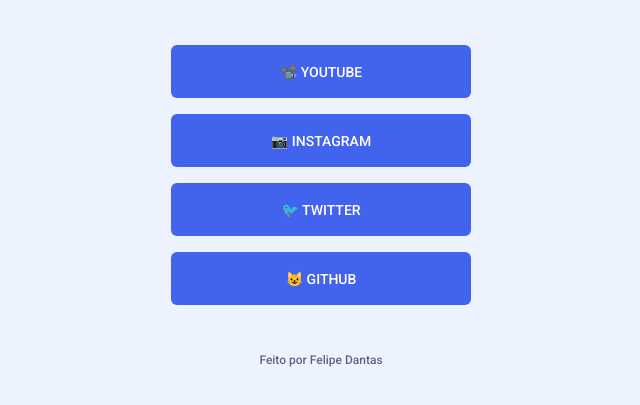
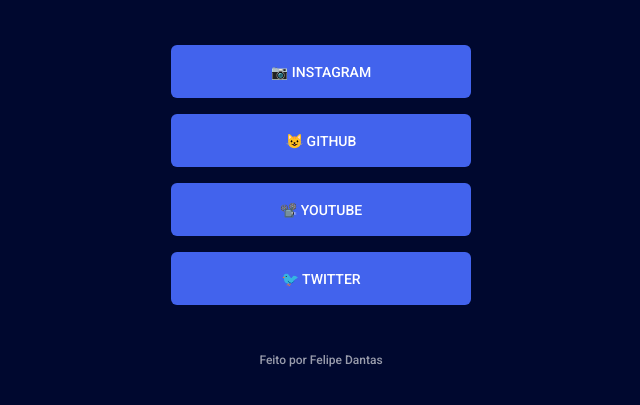
Before and after one commit to fedantass2008/FDlinks, a plain HTML site: page index.html in a window 1280 px wide. Shown: the part 261-666 px from the top of the page, without its empty margins (319-959 px from the left). Drawn offline with Linux system fonts and the light colour scheme.

Commit message:
Troquei a ordem dos itens da lista e modifiquei a cor principal do site

```diff
--- a/index.html
+++ b/index.html
@@ -13,7 +13,7 @@
 
       <link href="https://fonts.googleapis.com/css2?family=Roboto+Mono&family=Roboto:wght@500;700&display=swap" rel="stylesheet">
    </head>
-   <body class="blue"> <!-- CLASS -> BLUE, DARK-BLUE, PINK OR DARK-PINK-->
+   <body class="dark-blue"> <!-- CLASS -> BLUE, DARK-BLUE, PINK OR DARK-PINK-->
 
       <div class="container">
 
@@ -24,16 +24,16 @@
          <ul>
 
             <li>
+               <a href="https://instagram.com/_fedantass_" target="_blank">📷 Instagram</a>
+            </li>
+            <li>
+               <a href="https://github.com/fedantass2008" target="_blank">😺 Github</a>
+            </li>
+            <li>
                <a href="https://www.youtube.com/channel/UCeZJJgzlrD_kyu_a4gZLTEA" target="_blank">📽️ Youtube</a>
             </li>
             <li>
-               <a href="https://instagram.com/_fedantass_" target="_blank">📷 Instagram</a>
-            </li>
-            <li>
                <a href="https://twitter.com/fedantass2008" target="_blank">🐦 Twitter</a>
-            </li>
-            <li>
-               <a href="https://github.com/fedantass2008" target="_blank">😺 Github</a>
             </li>
          </ul>
 
```
